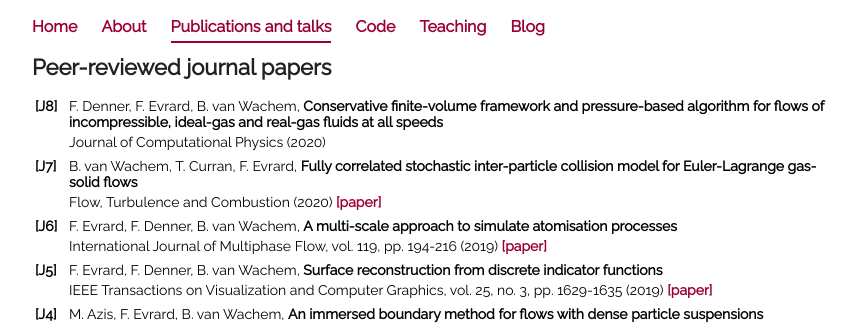
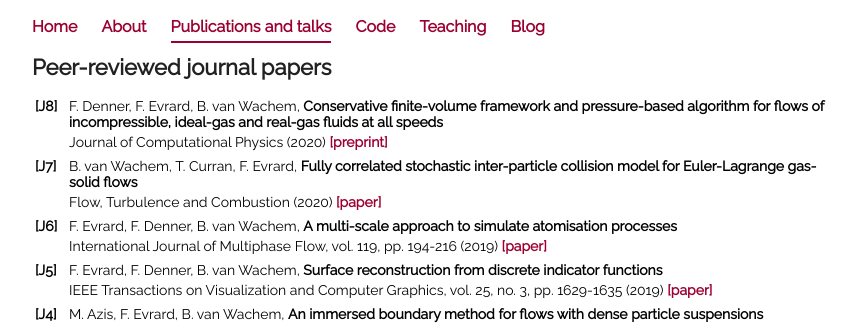
Before and after one commit to fabienevrard/fabienevrard.github.io, a Jekyll site: the page built from publications/index.html, in a window 1280 px wide. Shown: the top 326 px of the page, without its empty margins (208-1062 px from the left). Built offline with Jekyll 4.4.1, drawn with Linux system fonts in a browser that asks for light colours.

Commit message:
Update index.html

```diff
--- a/publications/index.html
+++ b/publications/index.html
@@ -14,7 +14,7 @@ title: Publications and talks
 		 </tr>
 		 <tr>
 			 <td></td>
-			 <td>Journal of Computational Physics (2020) </td>
+			 <td>Journal of Computational Physics (2020) <b><a href="https://arxiv.org/abs/2002.10482">[preprint]</a></b></td>
 		 </tr>
 		 <tr><td></td><td></td></tr>
 		 <tr>
```
